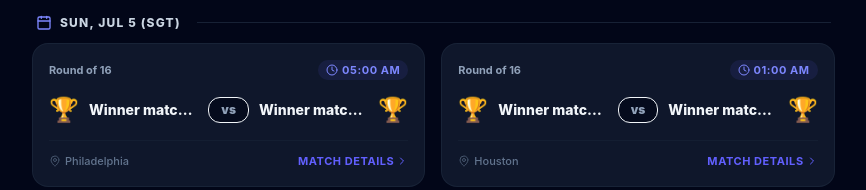
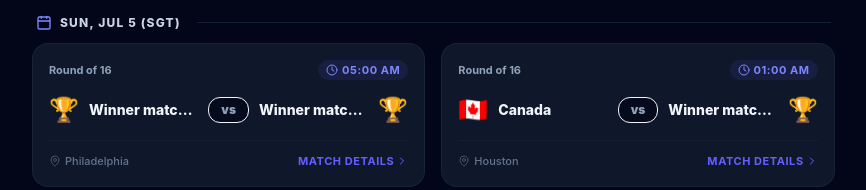
Before and after one commit to hassanabidpk/fifa-2026-vibe-coding, a React (Vite) app: page / in a window 1280 px wide. Shown: the part 9088-9278 px from the top of the page, without its empty margins (0-866 px from the left). Built offline with nearby package versions, Linux system fonts and the light colour scheme.

Commit message:
chore: refresh fifa data

```diff
--- a/src/data/fifa-fixtures.ts
+++ b/src/data/fifa-fixtures.ts
@@ -1264,7 +1264,7 @@ const OFFICIAL_FIFA_FIXTURES_JSON = String.raw`[
     "sourceUrl": "https://www.fifa.com/en/match-centre/match/17/285023/289288/400021530",
     "matchNumber": 90,
     "group": "Round of 16",
-    "homeTeam": "Winner match 73",
+    "homeTeam": "Canada",
     "awayTeam": "Winner match 75",
     "dateSgt": "Sun, Jul 5",
     "timeSgt": "01:00 AM",
```
